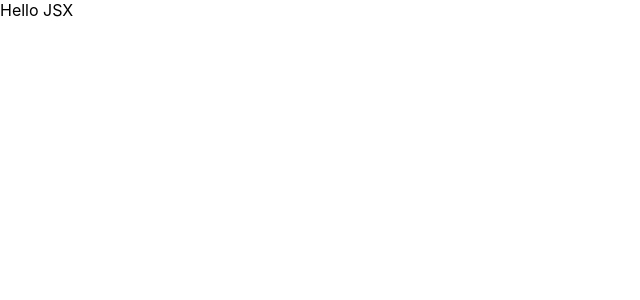
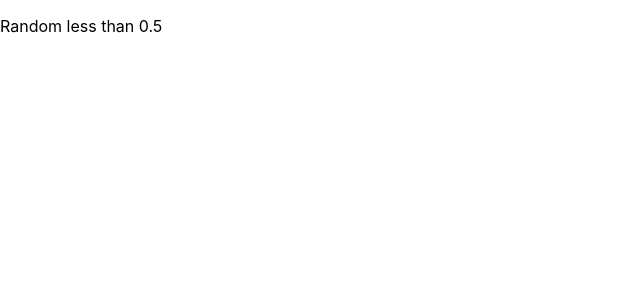
Before and after one commit to elanioazul/create-react-app, a React (Create React App) app: page / in a window 1280 px wide. Shown: the top 300 px of the page, without its empty margins (0-640 px from the left). Built offline with nearby package versions, Linux system fonts and the light colour scheme.

Commit message:
Add logic out of the return statement to determines what to render. Thus. the resulting JSX is a variable storing html

```diff
--- a/src/App.tsx
+++ b/src/App.tsx
@@ -3,10 +3,21 @@ import './App.css';
 
 class App extends React.Component {
   render() {
+    let item = null;
+    if (Math.random() < 0.5) {
+      item = (
+        <p>Random less than 0.5</p>
+      )
+    } else {
+      item = (
+        <p>Random superior than 0.5</p>
+      )
+    }
     return (
-      <div>Hello JSX</div>
+      <div>
+        {item}
+      </div>
     )
-
   }
 }
 
```
